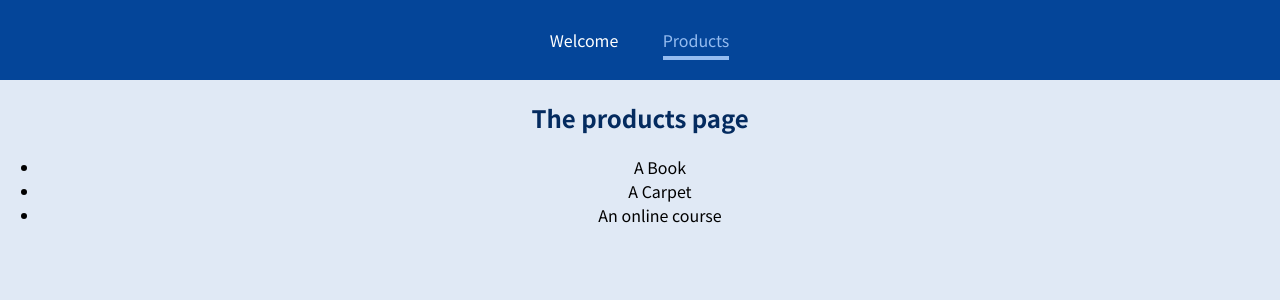
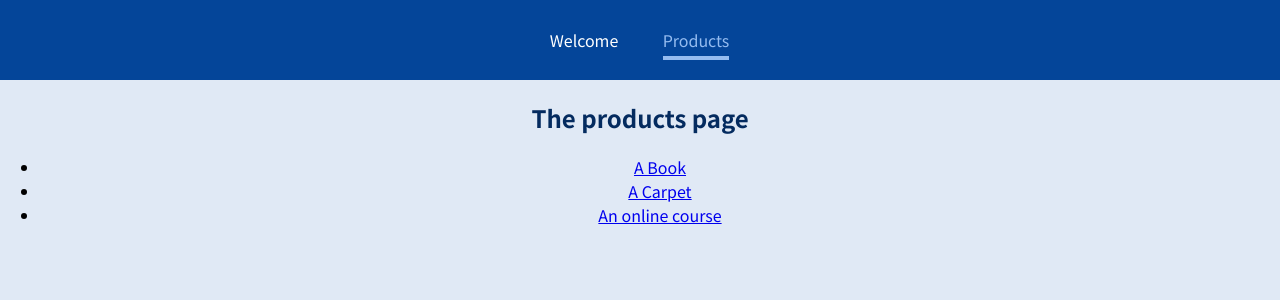
Before and after one commit to Christian-Tirado-CODE/react-practice, a React (Create React App) app: page /products in a window 1280 px wide. Shown: the top 300 px of the page. Built offline with nearby package versions, Linux system fonts and the light colour scheme.

Commit message:
Using "Switch" and "exact" For Configuring Routes

```diff
--- a/src/App.js
+++ b/src/App.js
@@ -1,9 +1,10 @@
 import './App.css';
-import {Route} from "react-router-dom";
+import {Route, Switch} from "react-router-dom";
 import Welcome from './pages/Welcome';
 import Products from './pages/Products';
 import MainHeader from './components/MainHeader';
 import ProductDetails from './pages/ProductDetails';
+
 function App() {
   /*
     React router handles different paths and loads components based on those given paths.
@@ -15,16 +16,24 @@ function App() {
   */
   return (
     <div className="App">
+
       <MainHeader />
+      <Switch>
       <Route path="/welcome">
       <Welcome />
       </Route>
-      <Route path="/products">
+      <Route path="/products" exact>   {/*Both routes are active because they begin with the same path.
+                                 That's how react router works.
+                                 If you don't want this behaviour use the Switch component.
+                                 now the product details does not appear on the screen because react finds the first match which is /products.
+                                 We can fix this by using the exact prop.
+                                 */}
       <Products/>
       </Route>
-      <Route path="/product-details/:productId">
+      <Route path="/products/:productId">
       <ProductDetails/>
       </Route>
+      </Switch>
     </div>
   );
 }
--- a/src/pages/Products.js
+++ b/src/pages/Products.js
@@ -1,13 +1,13 @@
 import React from 'react';
-
+import {Link} from 'react-router-dom';
 const Products = () => {
     return (
         <section>
             <h1>The products page</h1>
             <ul>
-                <li>A Book </li>
-                <li>A Carpet</li>
-                <li>An online course</li>
+                <li><Link to="/products/p1">A Book</Link></li>
+                <li><Link to="/products/p2">A Carpet </Link></li>
+                <li><Link to="/products/p3">An online course</Link></li>
             </ul>
         </section>
     );
```
